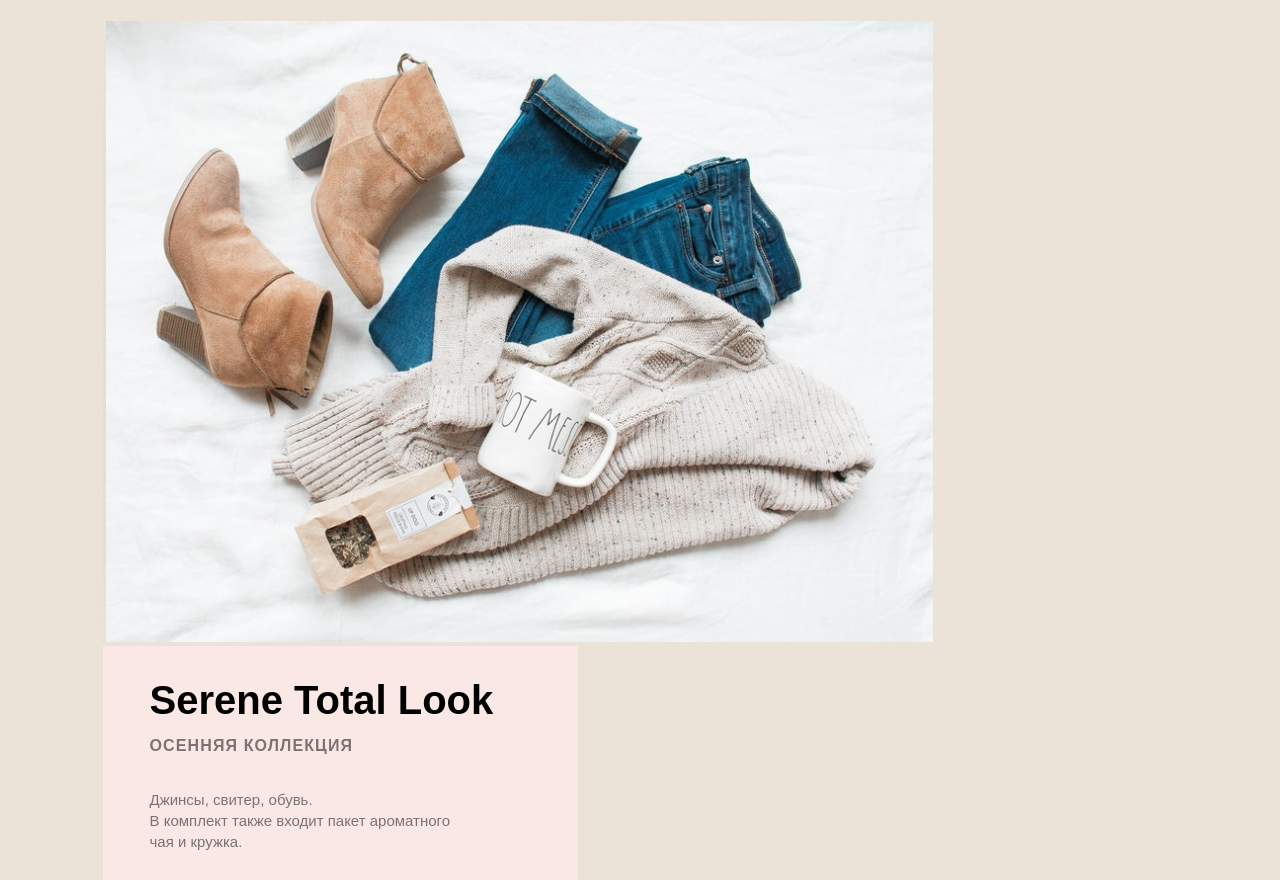
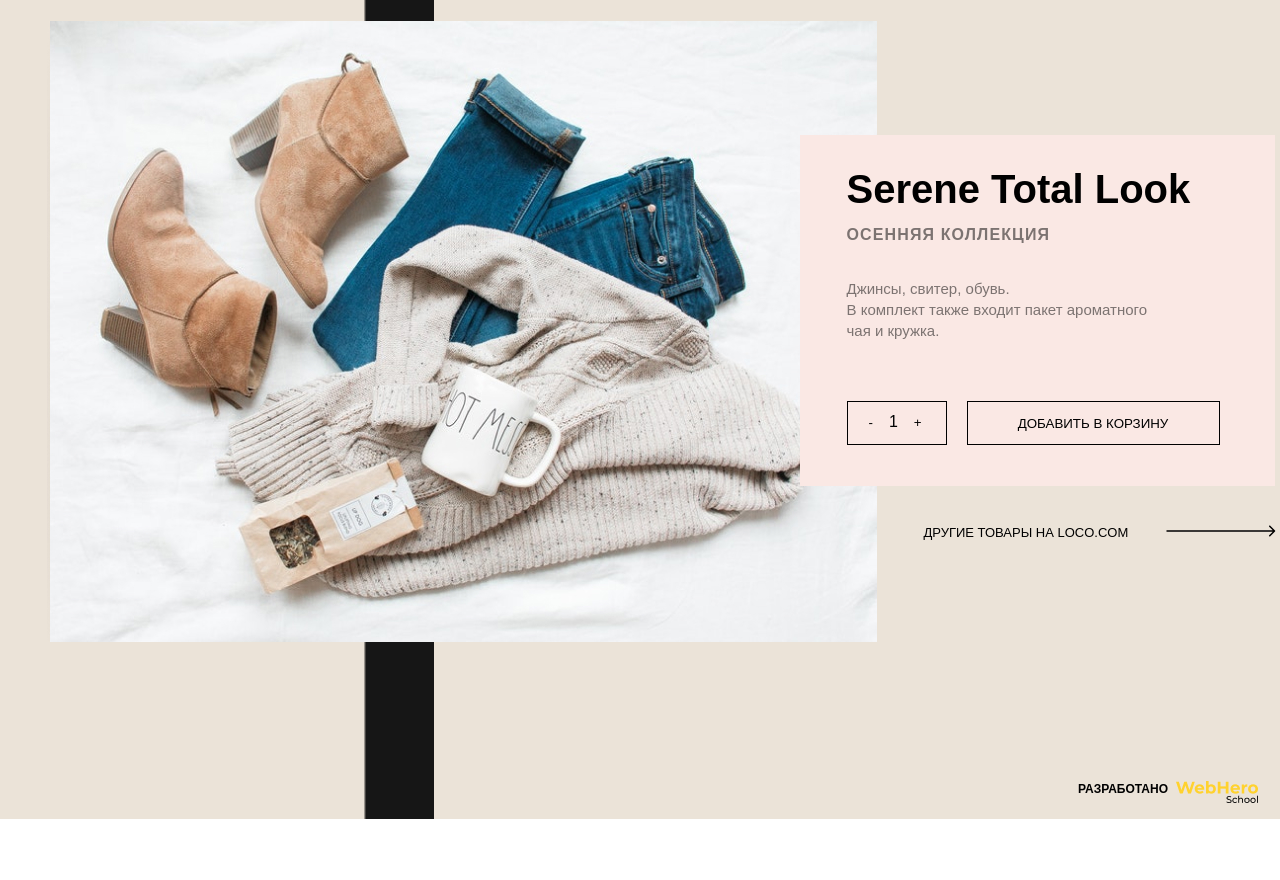
Before and after one commit to WebHeroSchool/Kh_css, a plain HTML site: page src/index.html in a window 1280 px wide. Shown: the part 1920-2800 px from the top of the page. After the commit the page ends 2739 px from the top, so only its background shows below. Drawn offline with Linux system fonts and the light colour scheme.

Commit message:
верстка 2 и 3 этажа сайта без адаптива

```diff
--- a/src/index.html
+++ b/src/index.html
@@ -151,14 +151,14 @@
 					<!-- /.card__number -->
 				 </div>
 				<!-- /.look__card -->
+				<div class="card__arrow look_arrow">
+		 		<a class="arrow" href="#">ДРУГИЕ ТОВАРЫ НА LOCO.COM</a>
+		 	</div>
+	 		<!-- /.card__arrow -->
 				</div>
 				<!-- /.look__wrap -->
 			</div>
 		 <!-- /.look__description -->
-				<div class="card__arrow">
-		 		<a href="#">ДРУГИЕ ТОВАРЫ НА LOCO.COM</a>
-		 	</div>
-	 		<!-- /.card__arrow -->
 		</div>
 	<!-- /.container -->
 	</section>
@@ -166,11 +166,8 @@
 
 
 	<footer class="footer">
-		<div class="container">
-		<div class="copyrights">РАЗРАБОТАНО В</div>
+		<div class="footer__copyrights">разработано в</div>
 		<!-- /.copyrights -->
-		</div>
-		<!-- /.container -->
 	</footer>
 	<!-- /.footer -->
 </body>
--- a/src/sass/style.sass
+++ b/src/sass/style.sass
@@ -338,8 +338,21 @@
 
 .look
 	background: #ebe3d8
+	background-image: linear-gradient(to left,rgb(235, 227, 216) 66.1%,rgb(22, 22, 22) 61.5%,rgb(22, 22, 22) 71.4%,rgb(235, 227, 216) 71.6%)
+	&__wrap
+		display: flex
+		margin: 0 auto
+		// width: 1250px
+	&__description
+	 position: relative
+  top: 250px
+  left: -133px
+  height: 100%
 	&__image
-		padding-top: 136px
+		padding: 136px 0 140px 0
+		position: relative
+  left: -56px
+		max-width: 100%
 	&__card
 		background: #fae8e4
 		width: 475px
@@ -361,11 +374,13 @@
 		font-size: 15px
 		color: #000000
 		opacity: 0.5
-	&__number
-
-
-
-
+.look_arrow
+ padding: 37px 0 0 124px
+	&::after
+		content: url('../img/arrow-3.svg')
+		right: 13px
+		bottom: 4px
+		top: 32px
 
 .look_subtitle
 	padding: 17px 0 0 47px
@@ -379,7 +394,40 @@
 	padding: 34px 0 0 47px
 .look_card-text
 	padding: 35px 0 0 47px
+.arrow
+	font-family: Montserrat, sans-serif
+	font-style: normal
+	font-weight: 500
+	line-height: normal
+	font-size: 13px
+	text-decoration: none
+	color: #000000
 
+.footer
+	background: #ebe3d8
+	background-image: linear-gradient(to left,rgb(235, 227, 216) 66.1%,rgb(22, 22, 22) 61.5%,rgb(22, 22, 22) 71.4%,rgb(235, 227, 216) 71.6%)
+	&__copyrights
+		font-family: Montserrat, sans-serif
+		font-style: normal
+		font-weight: bold
+		line-height: normal
+		font-size: 12px
+		color: #000000
+		text-align: end
+		position: relative
+		height: 33px
+		bottom: 4px
+		right: 100px
+		vertical-align: -webkit-baseline-middle
+		text-transform: uppercase
+		&::after
+			content: url('../img/logo.png')
+			width: 30px
+			height: 30px
+			right: -21px
+			position: absolute
+			bottom: 10px
+			vertical-align: -webkit-baseline-middle
 
 	// filter: blur(100px);
 // @import '_media.sass';
```
Also changed, not shown: src/css/style.css, src/img/arrow-3.svg (added).
